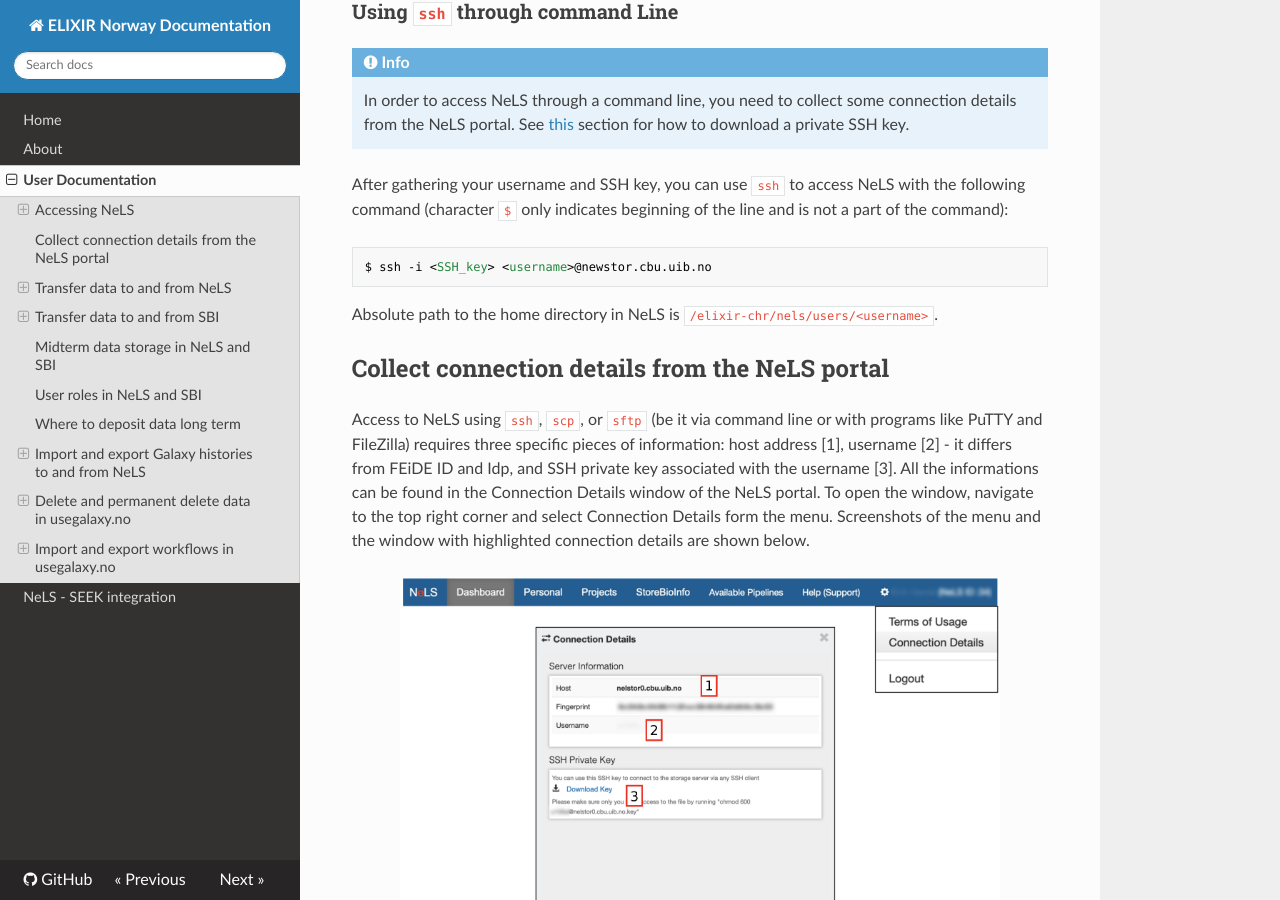
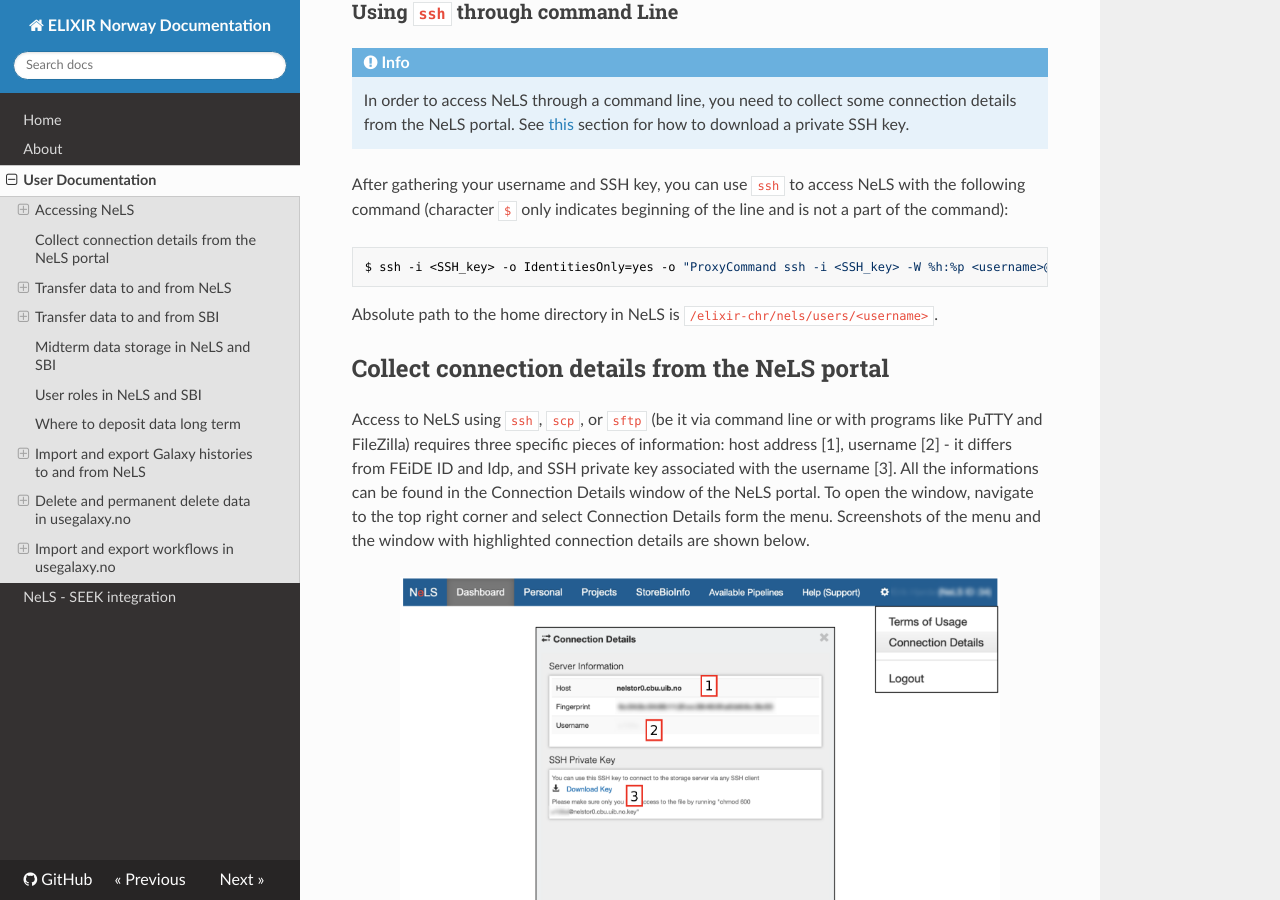
Before and after one commit to elixir-no-nels/nels-docs, an MkDocs documentation site: the page built from docs/user-doc.md, in a window 1280 px wide and 900 px high, scrolled down 687 px. Built offline with MkDocs 1.6.1, drawn with Linux system fonts in a browser that asks for light colours; nearby versions of some CDN libraries.

Commit message:
Update user-doc.md

```diff
--- a/docs/user-doc.md
+++ b/docs/user-doc.md
@@ -27,7 +27,7 @@
 
 After gathering your username and SSH key, you can use `ssh` to access NeLS with the following command (character `$` only indicates beginning of the line and is not a part of the command):
 
-	$ ssh -i <SSH_key> <username>@newstor.cbu.uib.no
+	$ ssh -i <SSH_key> -o IdentitiesOnly=yes -o "ProxyCommand ssh -i <SSH_key> -W %h:%p <username>@login.nels.elixir.no" <username>@data.nels.elixir.no
 
 Absolute path to the home directory in NeLS is `/elixir-chr/nels/users/<username>`.
 
```
